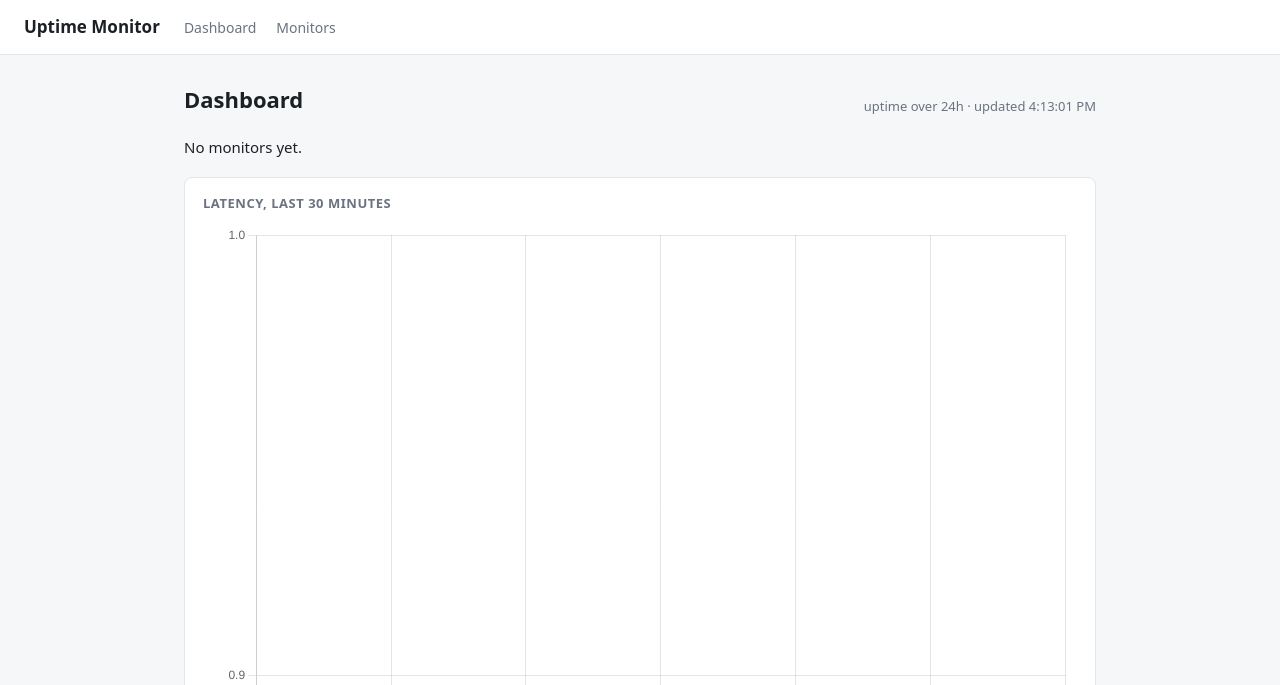
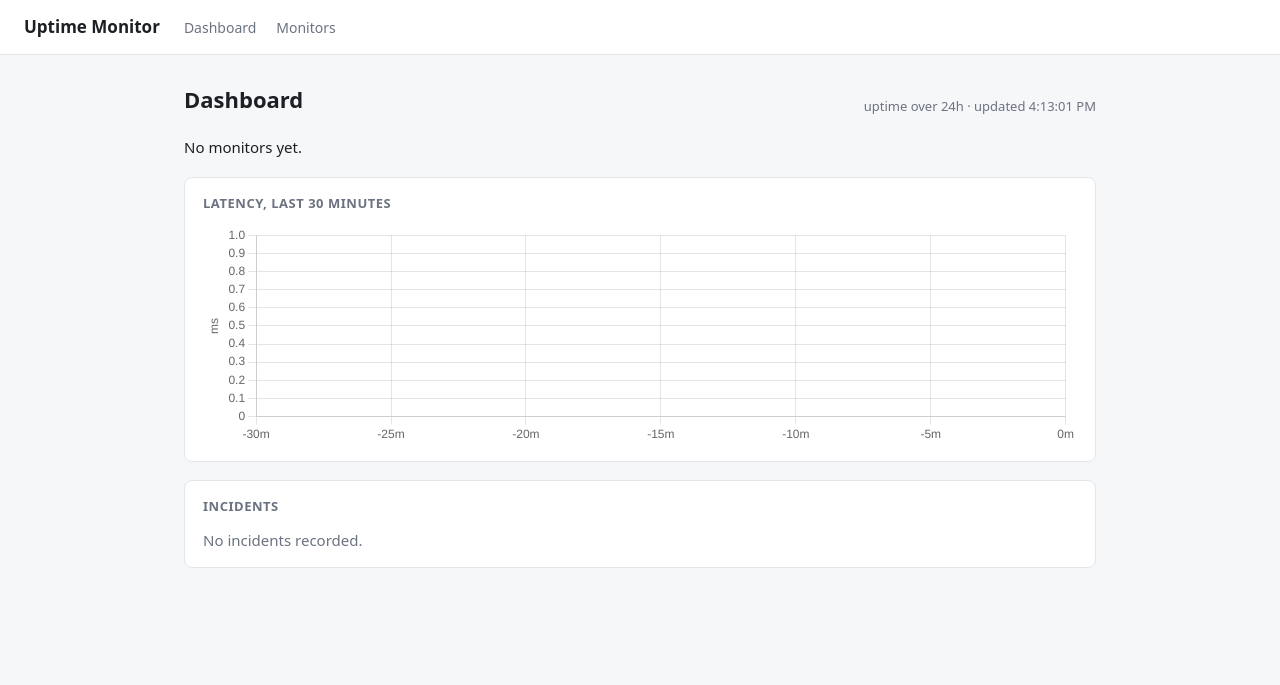
Before and after one commit to beif3ng/uptime-monitor, a FastAPI app: page / in a window 1280 px wide. Shown: the top 685 px of the page. After the commit the page ends 568 px from the top, so only its background shows below. Run offline with FastAPI, Linux system fonts and the light colour scheme; data that the repository does not hold is empty.

Commit message:
Fix latency chart growing on resize
Chart.js sizes the canvas from its parent, so the canvas gets a dedicated
container with a fixed height. dashboard.html is also reformatted by djLint.

```diff
--- a/static/style.css
+++ b/static/style.css
@@ -218,3 +218,10 @@ nav a:hover { color: var(--accent); }
 .panel table { border: none; border-radius: 0; color: var(--ink); }
 .panel th, .panel td { padding: 7px 10px; font-size: 13px; }
 .panel .ongoing td { color: var(--down); }
+
+/* Size of canvas is determined by Chart.js using positioned container
+https://www.chartjs.org/docs/latest/configuration/responsive.html */
+.chart-box {
+  position: relative;
+  height: 220px;
+}
--- a/templates/dashboard.html
+++ b/templates/dashboard.html
@@ -2,7 +2,6 @@
 {# Architecture, review and debugging are my own. See README.md, "AI use". #}
 {% extends "base.html" %}
 {% block title %}Dashboard{% endblock %}
-
 {% block content %}
   {# The page ships empty and is filled by dashboard.js from /api/dashboard.
    Rendering the same three panels in Jinja as well would mean writing every
@@ -11,19 +10,17 @@
     <h1>Dashboard</h1>
     <span class="hint" id="updated">loading…</span>
   </div>
-
   <div class="cards" id="cards"></div>
-
   <section class="panel">
     <h2>Latency, last {{ window_minutes }} minutes</h2>
-  <canvas id="latency" height="220"></canvas>
+    <div class="chart-box">
+      <canvas id="latency"></canvas>
+    </div>
   </section>
-
   <section class="panel">
     <h2>Incidents</h2>
     <div id="incidents"></div>
   </section>
-
   <script src="/static/chart.umd.min.js"></script>
   <script src="/static/dashboard.js"></script>
 {% endblock %}
```
Lines whose indentation alone changed are shown as unchanged.
